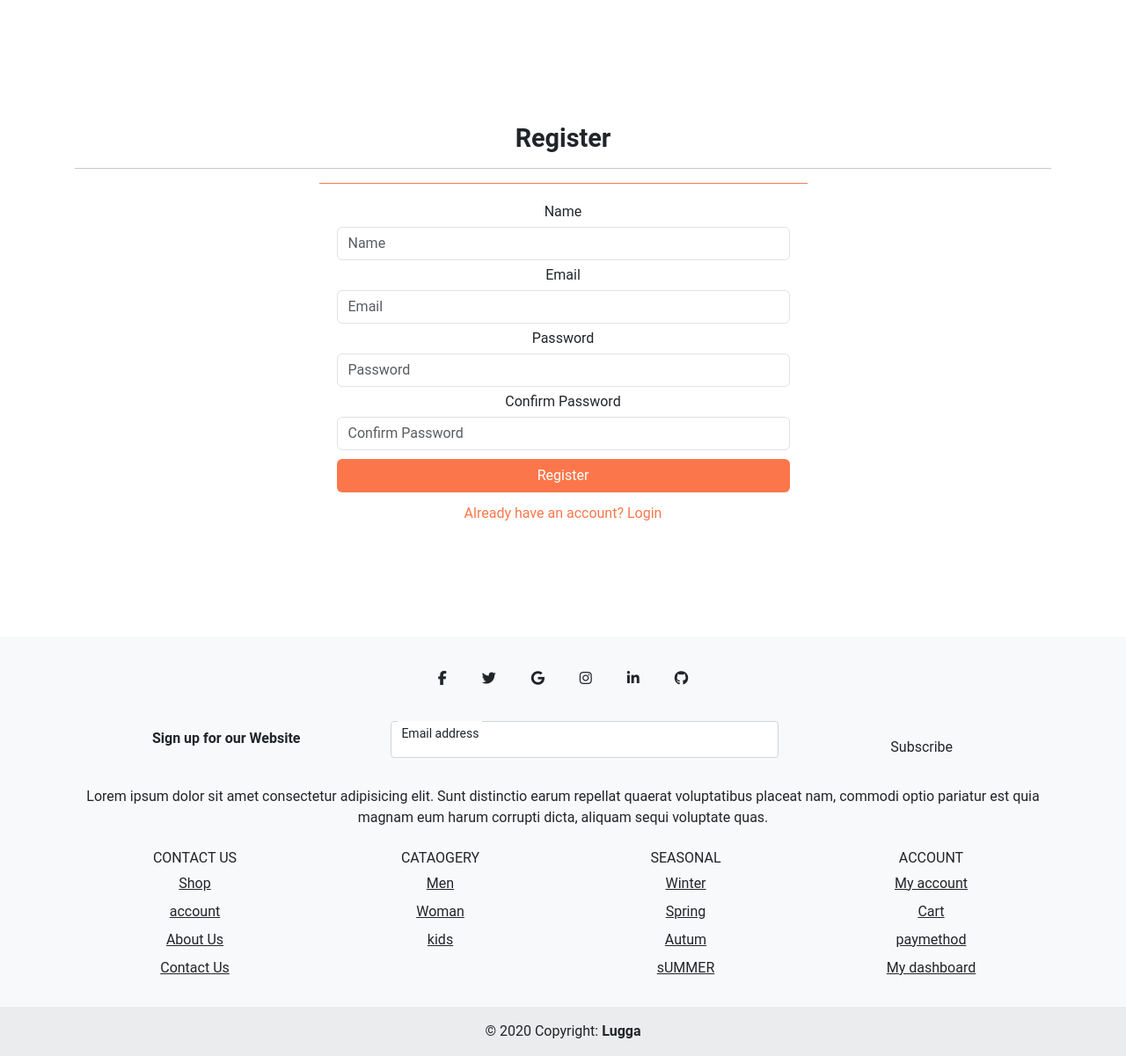
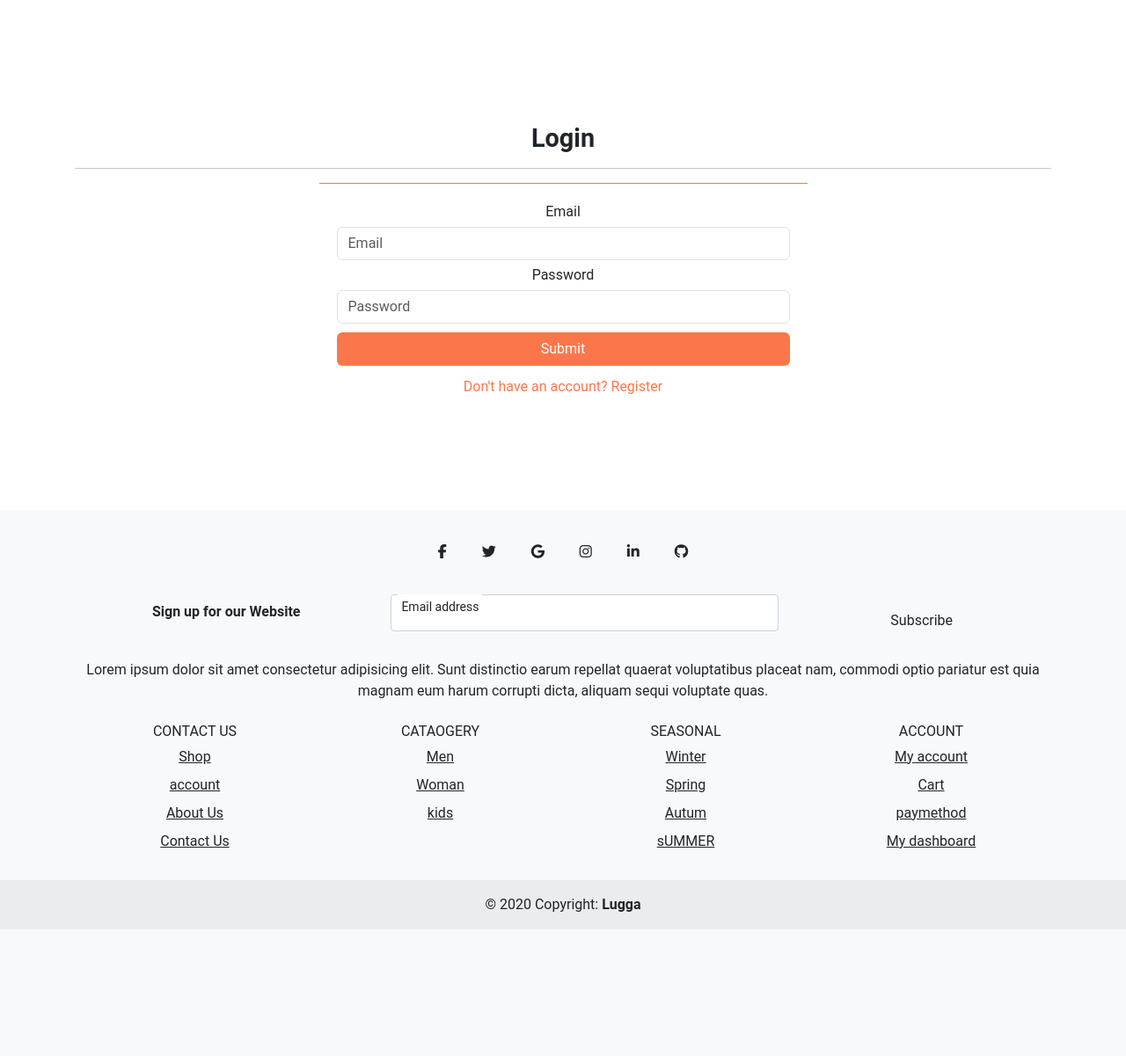
Before and after one commit to rachitpoudel101/Lugga_COllab, a PHP site: page /register.php in a window 1280 px wide; the page is wider, and only the part inside the window is pictured. Shown: the part 384-1585 px from the top of that part at 88% size. After the commit the page ends 1441 px from the top of that part, so only its background shows below. Run offline with PHP 8.4, Linux system fonts and the light colour scheme.

Commit message:
Update register.php

```diff
--- a/register.php
+++ b/register.php
@@ -1,3 +1,10 @@
+
+
+
+
+
+
+
 <!DOCTYPE html>
 <html lang="en">
 <head>
@@ -8,6 +15,7 @@
     <link rel="stylesheet" href="https://cdnjs.cloudflare.com/ajax/libs/font-awesome/6.5.2/css/all.min.css" integrity="sha512-SnH5WK+bZxgPHs44uWIX+LLJAJ9/2PkPKZ5QiAj6Ta86w+fsb2TkcmfRyVX3pBnMFcV7oQPJkl9QevSCWr3W6A==" crossorigin="anonymous" referrerpolicy="no-referrer" />
     <link rel="stylesheet" href="/assets/css/index.css">
 </head>
+
 <body>
     <!--Navbar-->
     <nav class="navbar navbar-expand-lg navbar-light bg-light py-3 fixed top">
@@ -31,43 +39,37 @@
                         <a class="nav-link" aria-disabled="true">Contact Us</a>
                     </li>
                     <li class="nav-item">
-                <i  class="fas fa-shopping-bag"></i>
-                <i  class="fa-solid fa-user"></i>
+                        <i class="fas fa-shopping-bag"></i>
+                        <i class="fa-solid fa-user"></i>
                     </li>
                 </ul>
             </div>
         </div>
     </nav>
 
-      <!-- Register -->
+    <!-- Login -->
     <section class="my-5 py-5">
         <div class="container text-center mt-3 pt-5">
-            <h2 class="font-weight-bold">Register</h2>
+            <h2 class="font-weight-bold">Login</h2>
             <hr class="mx-auto">
         </div>
-            <div class="mx-auto container">
-            <form id="register-form">
+        <div class="mx-auto container" method="POST" action="login.php">
+            <p style="color:red" class="text-center"><?php if (isset($_GET['error'])) echo htmlspecialchars($_GET['error']); ?></p>
+
+            <form id="login-form">
                 <div class="form-group">
-                <label for="register-name">Name</label>
-                <input type="text" class="form-control" id="register-name" name="name" placeholder="Name" required>
+                    <label for="login-email">Email</label>
+                    <input type="text" class="form-control" id="login-email" name="email" placeholder="Email" required>
                 </div>
                 <div class="form-group">
-                <label for="register-email">Email</label>
-                <input type="text" class="form-control" id="register-email" name="email" placeholder="Email" required>
+                    <label for="login-password">Password</label>
+                    <input type="password" class="form-control" id="login-password" name="password" placeholder="Password" required>
                 </div>
                 <div class="form-group">
-                <label for="register-password">Password</label>
-                <input type="password" class="form-control" id="register-password" name="password" placeholder="Password" required>
+                    <input type="submit" class="btn" id="login-btn" name="login_btn value=" Login">
                 </div>
                 <div class="form-group">
-                <label for="register-confirm-password">Confirm Password</label>
-                <input type="password" class="form-control" id="register-confirm-password" name="confirmPassword" placeholder="Confirm Password" required>
-                </div>
-                <div class="form-group">
-                <input type="submit" class="btn" id="register-btn" value="Register">
-                </div>
-                <div class="form-group">
-                <a id="login-url" class="btn">Already have an account? Login</a>
+                    <a id="register-url" class="btn">Don't have an account? Register</a>
                 </div>
             </form>
         </div>
@@ -77,28 +79,17 @@
 
 
 
+
     <!--Footer-->
     <footer class="bg-body-tertiary text-center">
         <div class="container p-4">
             <section class="mb-4">
-            <a data-mdb-ripple-init class="btn btn-outline btn-floating m-1" href="#!" role="button"
-              ><i class="fab fa-facebook-f"></i
-            ></a>
-            <a data-mdb-ripple-init class="btn btn-outline btn-floating m-1" href="#!" role="button"
-              ><i class="fab fa-twitter"></i
-            ></a>
-            <a data-mdb-ripple-init class="btn btn-outline btn-floating m-1" href="#!" role="button"
-              ><i class="fab fa-google"></i
-            ></a>
-            <a data-mdb-ripple-init class="btn btn-outline btn-floating m-1" href="#!" role="button"
-              ><i class="fab fa-instagram"></i
-            ></a>
-            <a data-mdb-ripple-init class="btn btn-outline btn-floating m-1" href="#!" role="button"
-              ><i class="fab fa-linkedin-in"></i
-            ></a>
-            <a data-mdb-ripple-init class="btn btn-outline btn-floating m-1" href="#!" role="button"
-              ><i class="fab fa-github"></i
-            ></a>
+                <a data-mdb-ripple-init class="btn btn-outline btn-floating m-1" href="#!" role="button"><i class="fab fa-facebook-f"></i></a>
+                <a data-mdb-ripple-init class="btn btn-outline btn-floating m-1" href="#!" role="button"><i class="fab fa-twitter"></i></a>
+                <a data-mdb-ripple-init class="btn btn-outline btn-floating m-1" href="#!" role="button"><i class="fab fa-google"></i></a>
+                <a data-mdb-ripple-init class="btn btn-outline btn-floating m-1" href="#!" role="button"><i class="fab fa-instagram"></i></a>
+                <a data-mdb-ripple-init class="btn btn-outline btn-floating m-1" href="#!" role="button"><i class="fab fa-linkedin-in"></i></a>
+                <a data-mdb-ripple-init class="btn btn-outline btn-floating m-1" href="#!" role="button"><i class="fab fa-github"></i></a>
             </section>
             <section class="">
                 <form action="">
@@ -215,4 +206,5 @@
 
     <script src="https://cdn.jsdelivr.net/npm/bootstrap@5.3.3/dist/js/bootstrap.min.js" integrity="sha384-0pUGZvbkm6XF6gxjEnlmuGrJXVbNuzT9qBBavbLwCsOGabYfZo0T0to5eqruptLy" crossorigin="anonymous"></script>
 </body>
+
 </html>
```
Lines whose indentation alone changed are shown as unchanged.
